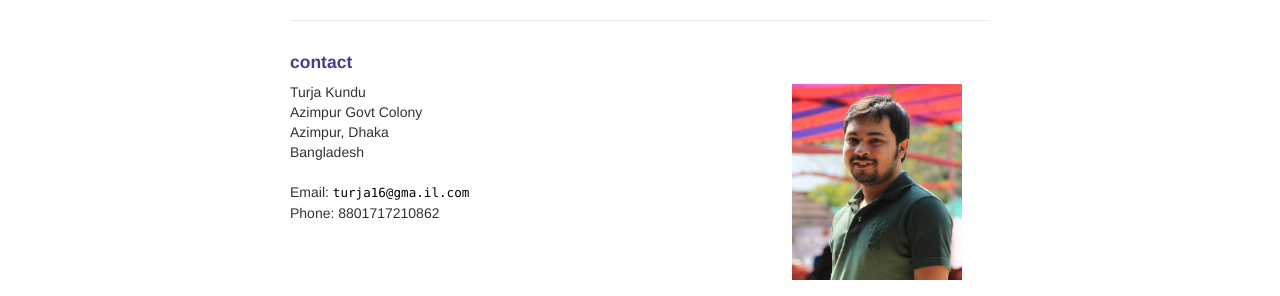
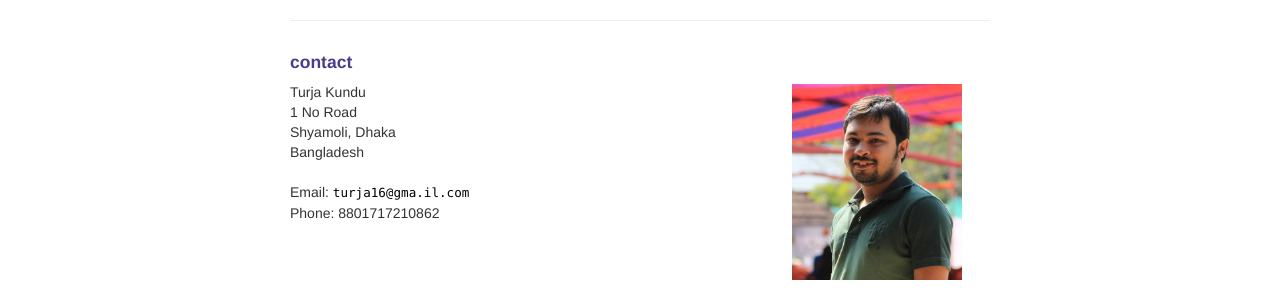
Before and after one commit to turjakundu/turjakundu.github.io, a Jekyll site: the page built from pages/about.md, in a window 1280 px wide. Shown: the part 433-729 px from the top of the page. Built offline with Jekyll 4.4.1, drawn with Linux system fonts in a browser that asks for light colours.

Commit message:
Update about.md

```diff
--- a/pages/about.md
+++ b/pages/about.md
@@ -18,7 +18,7 @@ I am a young, energetic professional having positive attitude and always keen to
 
 
 
-[curriculum vitae ![CV as pdf](icons16/pdf-icon.png)]({{ BASE_PATH }}/assets/turja_cv.pdf)
+[curriculum vitae ![CV as pdf](icons16/pdf-icon.png)]({{ BASE_PATH }}/assets/cv.pdf)
 
 
 
@@ -30,8 +30,8 @@ I am a young, energetic professional having positive attitude and always keen to
     <div class="row-fluid">
         <div class="span5">
             Turja Kundu<br/>
-            Azimpur Govt Colony<br/>
-            Azimpur, Dhaka<br/>
+            1 No Road<br/>
+            Shyamoli, Dhaka<br/>
             Bangladesh<br/><br/>
 
             <div id="hide_email">
```
